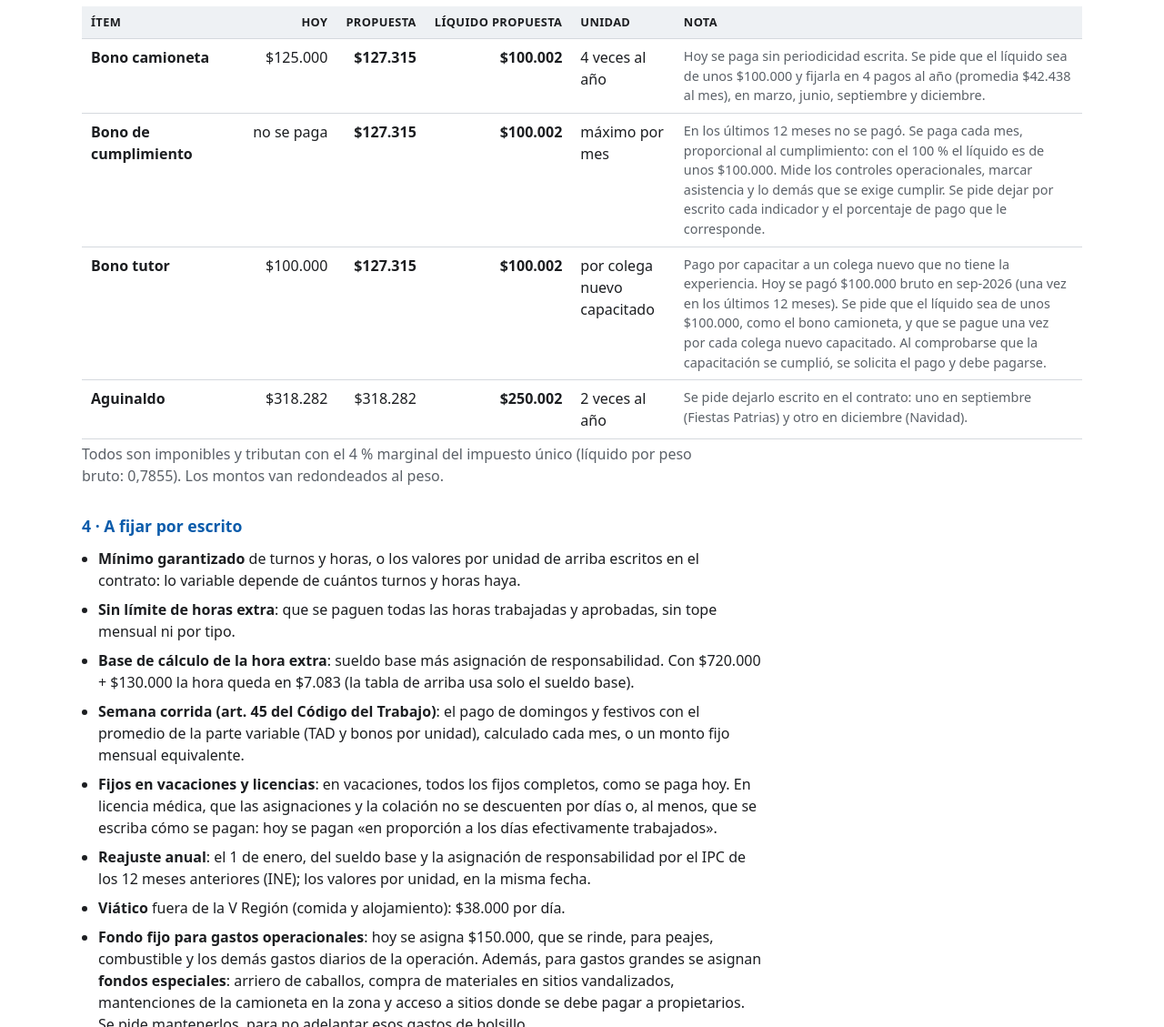
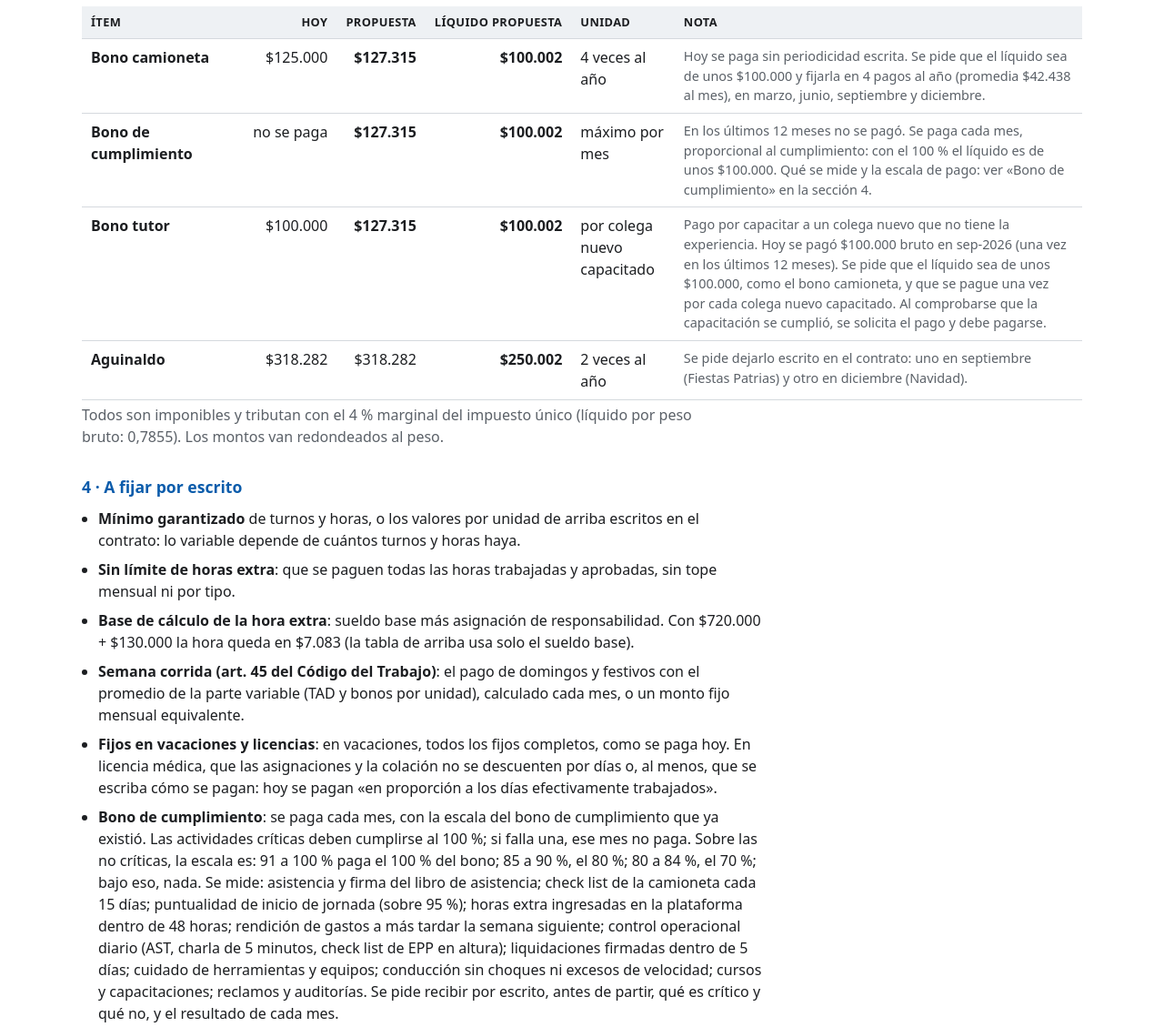
Before and after one commit to fhenriquez1997/tabla-2f9k7x, a plain HTML site: page index.html in a window 1280 px wide. Shown: the part 2528-3657 px from the top of the page at 91% size. Drawn offline with Linux system fonts and the light colour scheme.

Commit message:
actualiza tabla 2026-10-30 22:06

```diff
--- a/index.html
+++ b/index.html
@@ -109,7 +109,7 @@
 <div class="tbl"><table>
 <thead><tr><th>Ítem</th><th class="n">Hoy</th><th class="n">Propuesta</th><th class="n">Líquido propuesta</th><th>Unidad</th><th>Nota</th></tr></thead><tbody>
 <tr><td class="item" data-label="Ítem">Bono camioneta</td><td class="n" data-label="Hoy">$125.000</td><td class="n" data-label="Propuesta"><b>$127.315</b></td><td class="n" data-label="Líquido propuesta"><b>$100.002</b></td><td class="" data-label="Unidad">4 veces al año</td><td class="note" data-label="Nota">Hoy se paga sin periodicidad escrita. Se pide que el líquido sea de unos $100.000 y fijarla en 4 pagos al año (promedia $42.438 al mes), en marzo, junio, septiembre y diciembre.</td></tr>
-<tr><td class="item" data-label="Ítem">Bono de cumplimiento</td><td class="n" data-label="Hoy">no se paga</td><td class="n" data-label="Propuesta"><b>$127.315</b></td><td class="n" data-label="Líquido propuesta"><b>$100.002</b></td><td class="" data-label="Unidad">máximo por mes</td><td class="note" data-label="Nota">En los últimos 12 meses no se pagó. Se paga cada mes, proporcional al cumplimiento: con el 100 % el líquido es de unos $100.000. Mide los controles operacionales, marcar asistencia y lo demás que se exige cumplir. Se pide dejar por escrito cada indicador y el porcentaje de pago que le corresponde.</td></tr>
+<tr><td class="item" data-label="Ítem">Bono de cumplimiento</td><td class="n" data-label="Hoy">no se paga</td><td class="n" data-label="Propuesta"><b>$127.315</b></td><td class="n" data-label="Líquido propuesta"><b>$100.002</b></td><td class="" data-label="Unidad">máximo por mes</td><td class="note" data-label="Nota">En los últimos 12 meses no se pagó. Se paga cada mes, proporcional al cumplimiento: con el 100 % el líquido es de unos $100.000. Qué se mide y la escala de pago: ver «Bono de cumplimiento» en la sección 4.</td></tr>
 <tr><td class="item" data-label="Ítem">Bono tutor</td><td class="n" data-label="Hoy">$100.000</td><td class="n" data-label="Propuesta"><b>$127.315</b></td><td class="n" data-label="Líquido propuesta"><b>$100.002</b></td><td class="" data-label="Unidad">por colega nuevo capacitado</td><td class="note" data-label="Nota">Pago por capacitar a un colega nuevo que no tiene la experiencia. Hoy se pagó $100.000 bruto en sep-2026 (una vez en los últimos 12 meses). Se pide que el líquido sea de unos $100.000, como el bono camioneta, y que se pague una vez por cada colega nuevo capacitado. Al comprobarse que la capacitación se cumplió, se solicita el pago y debe pagarse.</td></tr>
 <tr><td class="item" data-label="Ítem">Aguinaldo</td><td class="n" data-label="Hoy">$318.282</td><td class="n" data-label="Propuesta">$318.282</td><td class="n" data-label="Líquido propuesta"><b>$250.002</b></td><td class="" data-label="Unidad">2 veces al año</td><td class="note" data-label="Nota">Se pide dejarlo escrito en el contrato: uno en septiembre (Fiestas Patrias) y otro en diciembre (Navidad).</td></tr>
 </tbody></table></div>
@@ -122,6 +122,7 @@
   <li><b>Base de cálculo de la hora extra</b>: sueldo base más asignación de responsabilidad. Con $720.000 + $130.000 la hora queda en $7.083 (la tabla de arriba usa solo el sueldo base).</li>
   <li><b>Semana corrida (art. 45 del Código del Trabajo)</b>: el pago de domingos y festivos con el promedio de la parte variable (TAD y bonos por unidad), calculado cada mes, o un monto fijo mensual equivalente.</li>
   <li><b>Fijos en vacaciones y licencias</b>: en vacaciones, todos los fijos completos, como se paga hoy. En licencia médica, que las asignaciones y la colación no se descuenten por días o, al menos, que se escriba cómo se pagan: hoy se pagan «en proporción a los días efectivamente trabajados».</li>
+  <li><b>Bono de cumplimiento</b>: se paga cada mes, con la escala del bono de cumplimiento que ya existió. Las actividades críticas deben cumplirse al 100 %; si falla una, ese mes no paga. Sobre las no críticas, la escala es: 91 a 100 % paga el 100 % del bono; 85 a 90 %, el 80 %; 80 a 84 %, el 70 %; bajo eso, nada. Se mide: asistencia y firma del libro de asistencia; check list de la camioneta cada 15 días; puntualidad de inicio de jornada (sobre 95 %); horas extra ingresadas en la plataforma dentro de 48 horas; rendición de gastos a más tardar la semana siguiente; control operacional diario (AST, charla de 5 minutos, check list de EPP en altura); liquidaciones firmadas dentro de 5 días; cuidado de herramientas y equipos; conducción sin choques ni excesos de velocidad; cursos y capacitaciones; reclamos y auditorías. Se pide recibir por escrito, antes de partir, qué es crítico y qué no, y el resultado de cada mes.</li>
   <li><b>Reajuste anual</b>: el 1 de enero, del sueldo base y la asignación de responsabilidad por el IPC de los 12 meses anteriores (INE); los valores por unidad, en la misma fecha.</li>
   <li><b>Viático</b> fuera de la V Región (comida y alojamiento): $38.000 por día.</li>
   <li><b>Fondo fijo para gastos operacionales</b>: hoy se asigna $150.000, que se rinde, para peajes, combustible y los demás gastos diarios de la operación. Además, para gastos grandes se asignan <b>fondos especiales</b>: arriero de caballos, compra de materiales en sitios vandalizados, mantenciones de la camioneta en la zona y acceso a sitios donde se debe pagar a propietarios. Se pide mantenerlos, para no adelantar esos gastos de bolsillo.</li>
```
